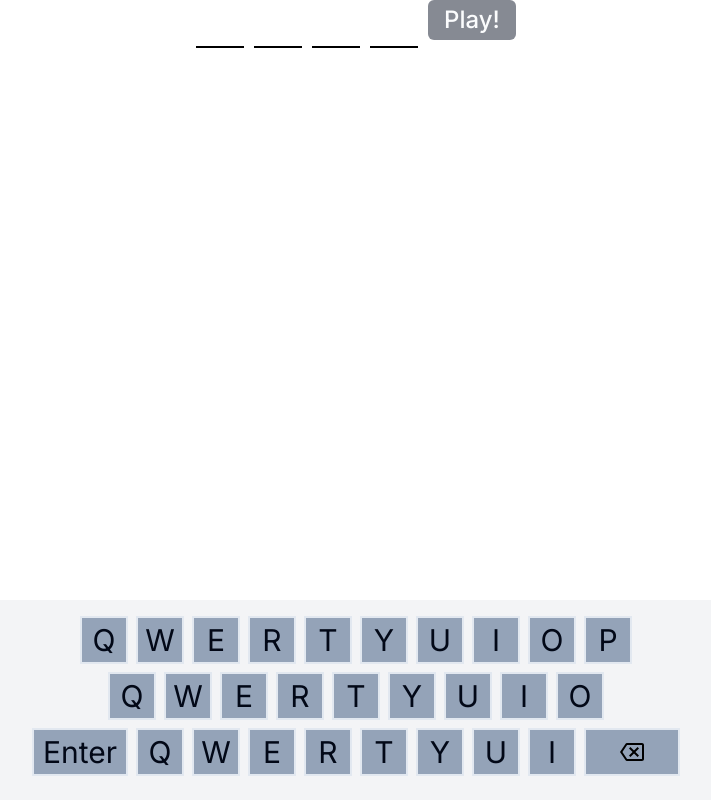
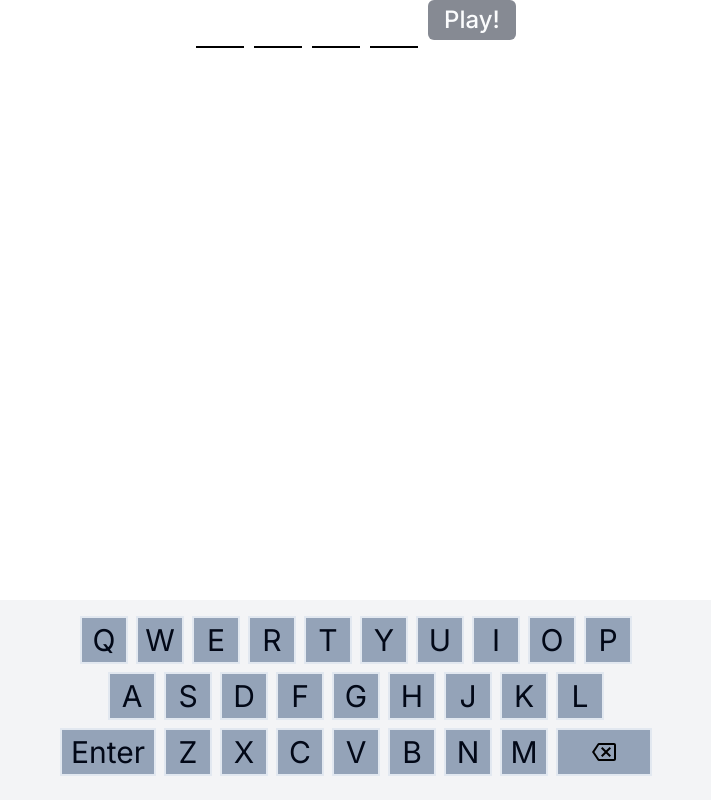
Before and after one commit to TheForeverOptimist/wordict, a Next.js app: page /dashboard in a window 1280 px wide. Shown: the whole page, without its empty margins (284-995 px from the left). Built offline with nearby package versions, Linux system fonts and the light colour scheme.

Commit message:
added keyboard ui updates

```diff
--- a/src/components/Keyboard.tsx
+++ b/src/components/Keyboard.tsx
@@ -35,32 +35,32 @@ export default function Keyboard() {
       </div>
       <div className="space-x-2"> </div>
       <div className="flex justify-center gap-2 mb-2">
-        <button className="border-2 size-12 text-3xl bg-slate-400" data-key="Q">
-          Q
+        <button className="border-2 size-12 text-3xl bg-slate-400" data-key="A">
+          A
         </button>
-        <button className="border-2 size-12 text-3xl bg-slate-400" data-key="W">
-          W
+        <button className="border-2 size-12 text-3xl bg-slate-400" data-key="S">
+          S
         </button>
-        <button className="border-2 size-12 text-3xl bg-slate-400" data-key="E">
-          E
+        <button className="border-2 size-12 text-3xl bg-slate-400" data-key="D">
+          D
         </button>
-        <button className="border-2 size-12 text-3xl bg-slate-400" data-key="R">
-          R
+        <button className="border-2 size-12 text-3xl bg-slate-400" data-key="F">
+          F
         </button>
-        <button className="border-2 size-12 text-3xl bg-slate-400" data-key="T">
-          T
+        <button className="border-2 size-12 text-3xl bg-slate-400" data-key="G">
+          G
         </button>
-        <button className="border-2 size-12 text-3xl bg-slate-400" data-key="Y">
-          Y
+        <button className="border-2 size-12 text-3xl bg-slate-400" data-key="H">
+          H
         </button>
-        <button className="border-2 size-12 text-3xl bg-slate-400" data-key="U">
-          U
+        <button className="border-2 size-12 text-3xl bg-slate-400" data-key="J">
+          J
         </button>
-        <button className="border-2 size-12 text-3xl bg-slate-400" data-key="I">
-          I
+        <button className="border-2 size-12 text-3xl bg-slate-400" data-key="K">
+          K
         </button>
-        <button className="border-2 size-12 text-3xl bg-slate-400" data-key="O">
-          O
+        <button className="border-2 size-12 text-3xl bg-slate-400" data-key="L">
+          L
         </button>
       </div>
       <div className="space-x-2"> </div>
@@ -68,29 +68,26 @@ export default function Keyboard() {
         <button className="border-2 h-12 w-24 text-3xl bg-slate-400" data-enter>
           Enter
         </button>
-        <button className="border-2 size-12 text-3xl bg-slate-400" data-key="Q">
-          Q
+        <button className="border-2 size-12 text-3xl bg-slate-400" data-key="Z">
+          Z
         </button>
-        <button className="border-2 size-12 text-3xl bg-slate-400" data-key="W">
-          W
+        <button className="border-2 size-12 text-3xl bg-slate-400" data-key="X">
+          X
         </button>
-        <button className="border-2 size-12 text-3xl bg-slate-400" data-key="E">
-          E
+        <button className="border-2 size-12 text-3xl bg-slate-400" data-key="C">
+          C
         </button>
-        <button className="border-2 size-12 text-3xl bg-slate-400" data-key="R">
-          R
+        <button className="border-2 size-12 text-3xl bg-slate-400" data-key="V">
+          V
         </button>
-        <button className="border-2 size-12 text-3xl bg-slate-400" data-key="T">
-          T
+        <button className="border-2 size-12 text-3xl bg-slate-400" data-key="B">
+          B
         </button>
-        <button className="border-2 size-12 text-3xl bg-slate-400" data-key="Y">
-          Y
+        <button className="border-2 size-12 text-3xl bg-slate-400" data-key="N">
+          N
         </button>
-        <button className="border-2 size-12 text-3xl bg-slate-400" data-key="U">
-          U
-        </button>
-        <button className="border-2 size-12 text-3xl bg-slate-400" data-key="I">
-          I
+        <button className="border-2 size-12 text-3xl bg-slate-400" data-key="M">
+          M
         </button>
         <button className=" flex items-center justify-center border-2 h-12 w-24 bg-slate-400" data-delete>
           <svg
```
